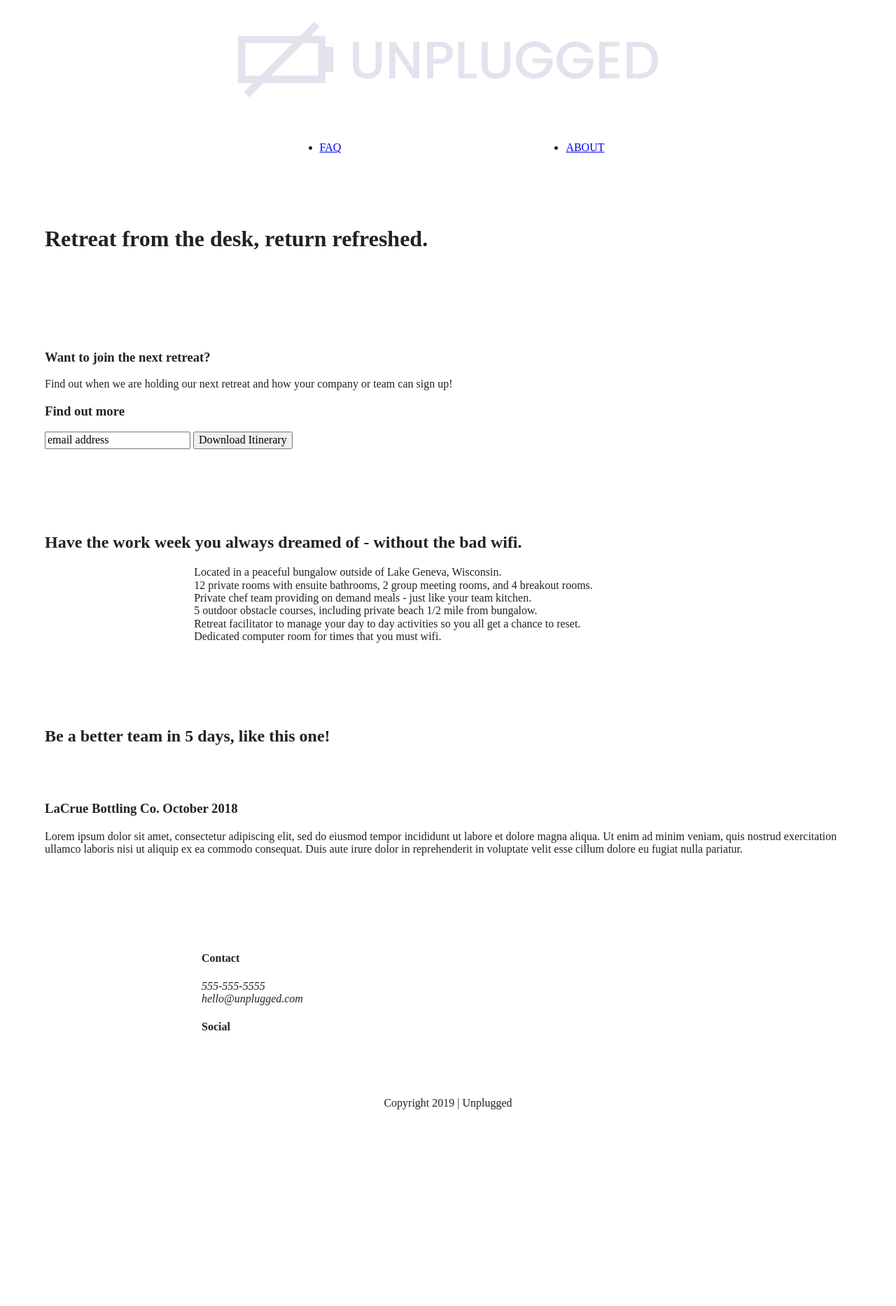
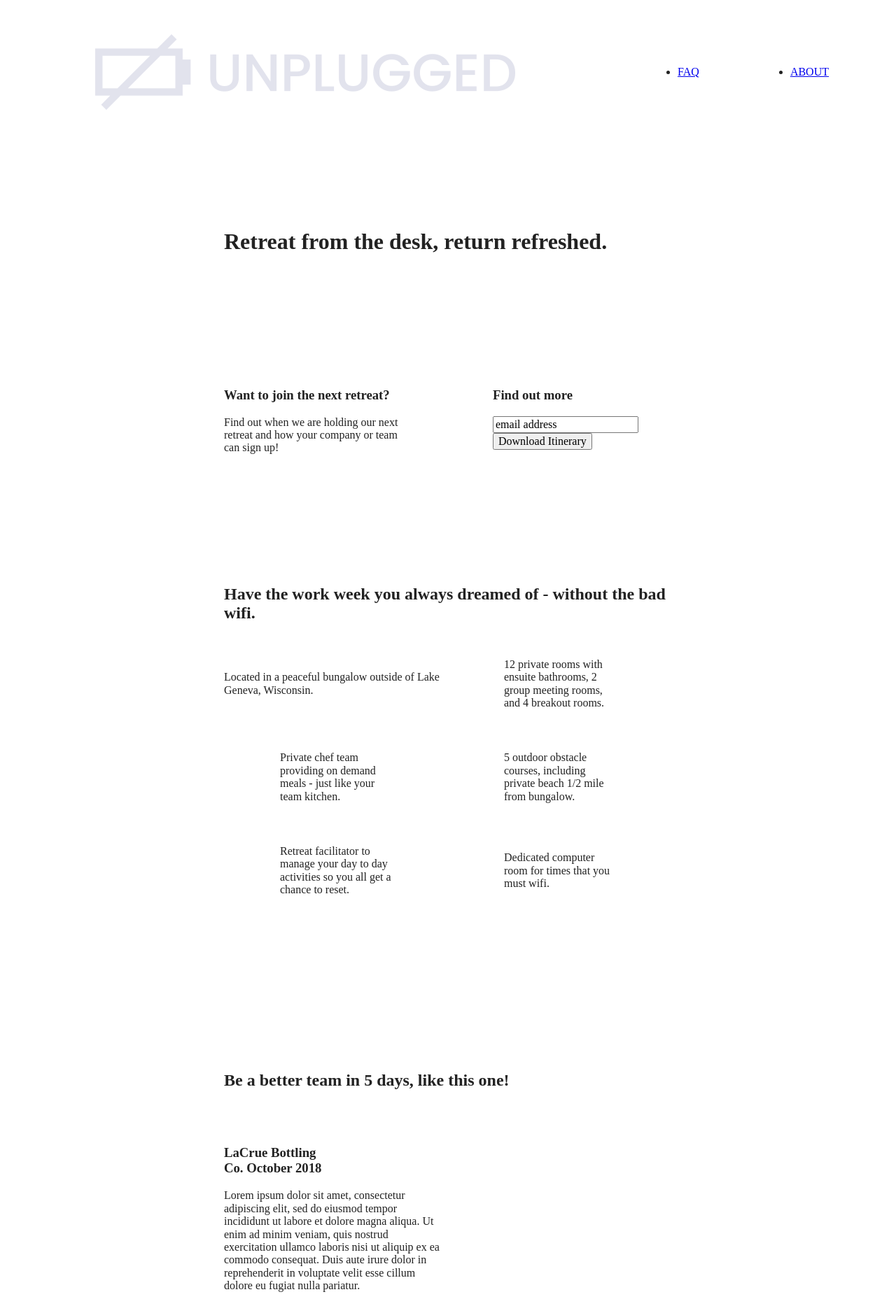
Before and after one commit to tashadanner/unplugged, a website built with Parcel: page index.html in a window 1280 px wide. Shown: the top 1867 px of the page at 70% size. Before the commit the page ends 1607 px from the top, so only its background shows below. Built offline with nearby package versions, Linux system fonts and the light colour scheme.

Commit message:
Added media query styles for tablet

```diff
--- a/css/main.css
+++ b/css/main.css
@@ -191,15 +191,6 @@ footer .social-icons p {
 
 }
 
-footer a {
-
-}
-
-footer .social p {
-	display: flex;
-	justify-content: center;
-	align-items: center;
-}
 
 footer .copyright {
 	margin: 20px 0;
@@ -256,7 +247,7 @@ aside h3 {
 
 .features article {
 	width: 63%;
-	margin" 30px 0;
+	margin: 30px 0;
 }
 
 .features .features-items {
@@ -343,13 +334,6 @@ aside h3 {
   margin: 0;
 }
 
-address {
-
-
-}
-P {
-
-}
 
 /* ---------Mobile Styles - FAQ Page------------ */
 
@@ -468,8 +452,158 @@ P {
    Modify as content requires.
    ========================================================================== */
 
-@media only screen and (min-width: 35em) {
-  /* Style adjustments for viewports that meet the condition */
+@media only screen and (min-width: 768px) {
+  	.content-wrapper {
+      max-width: 640px;
+      margin: 100px 0;
+    }
+
+	/* Header */
+    header {
+      justify-content: space-around;
+      padding: 33px 0;
+    }
+
+	header .content-wrapper {
+      width: 100%;
+      justify-content: space-between;
+    }
+
+    header nav {
+      width: 20%;
+    }
+
+    header nav ul {
+      justify-content: space-between;
+    }
+
+    .header-divider {
+      display: none;
+    }
+
+	/* Hero Area */
+
+    /* Aside */
+    aside .content-wrapper {
+      margin: 50px 0;
+      display: flex;
+      justify-content: space-between;
+      flex-flow: row wrap;
+    }
+
+    aside .content-wrapper .form-description,
+    aside .content-wrapper .form {
+      width: 40%;
+      margin: 0;
+    }
+
+    /* Features */
+    .features article {
+      display: flex;
+      justify-content: center;
+      align-items: center;
+      flex-flow: column wrap;
+      flex-basis: 50%;
+    }
+
+    .features .features-item-description {
+      width: 50%;
+    }
+
+    /* Reviews */
+    .reviews article {
+      display: flex;
+      justify-content: space-between;
+    }
+
+    .reviews article div {
+      width: 49%;
+	}
+
+		/* Features */
+    .features article {
+      display: flex;
+      justify-content: center;
+      align-items: center;
+      flex-flow: column wrap;
+      flex-basis: 50%;
+    }
+
+    .features .features-item-description {
+      width: 50%;
+    }
+
+    /* Reviews */
+    .reviews article {
+      display: flex;
+      justify-content: space-between;
+    }
+
+    .reviews article div {
+      width: 49%;
+    }
+
+    /* Footer */
+    footer .content-wrapper {
+      width: 65%;
+      margin: 100px 0;
+    }
+
+    .footer-content {
+      display: flex;
+      justify-content: space-between;
+      align-items: center;
+    }
+
+    footer .contact {
+      margin-bottom: 0;
+    }
+
+    footer .copyright {
+      width: 100%;
+    }
+
+	/*** ABOUT PAGE*****/
+
+	.mission-content {
+      display: flex;
+      justify-content: space-between;
+      align-items: center;
+      padding-top: 20px
+    }
+
+    .mission-content p {
+      width: 45%;
+    }
+
+    .contact-section .content-wrapper h2 {
+      width: 80%;
+    }
+
+    .contact-content {
+      display: flex;
+      justify-content: space-between;
+      align-items: flex-start;
+    }
+
+  /*******FAQ Page **********/
+
+    .faq .content-wrapper {
+      justify-content: space-between;
+    }
+
+    .faq-content {
+      flex-basis: 45%;
+    }
+
+    .faq h2 {
+      width: 100%;
+    }
+}
+
+@media only screen and (min-width: 1200px) {
+	/*Desktop styles here*/
+
 }
 
 @media print,
```
